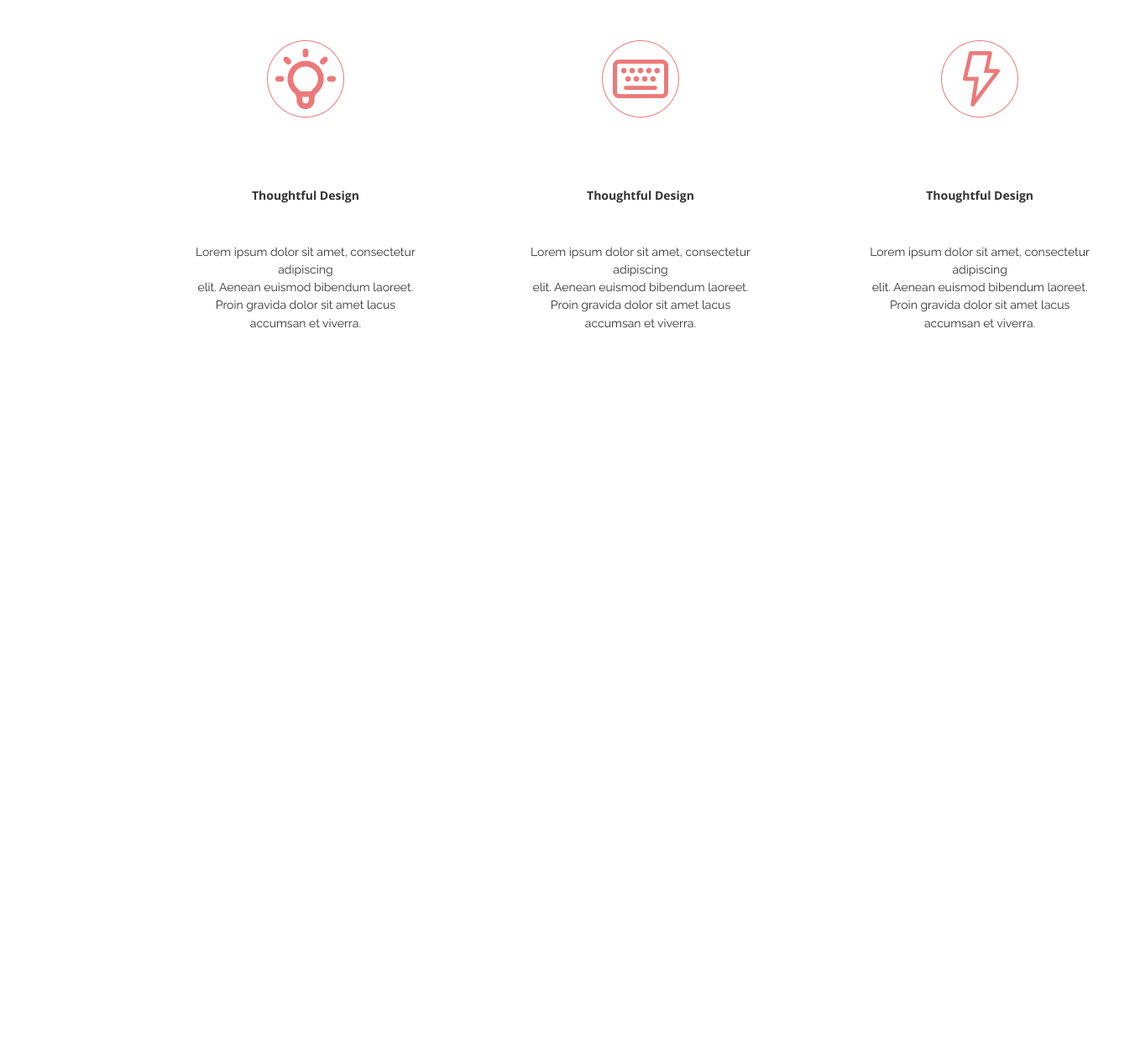
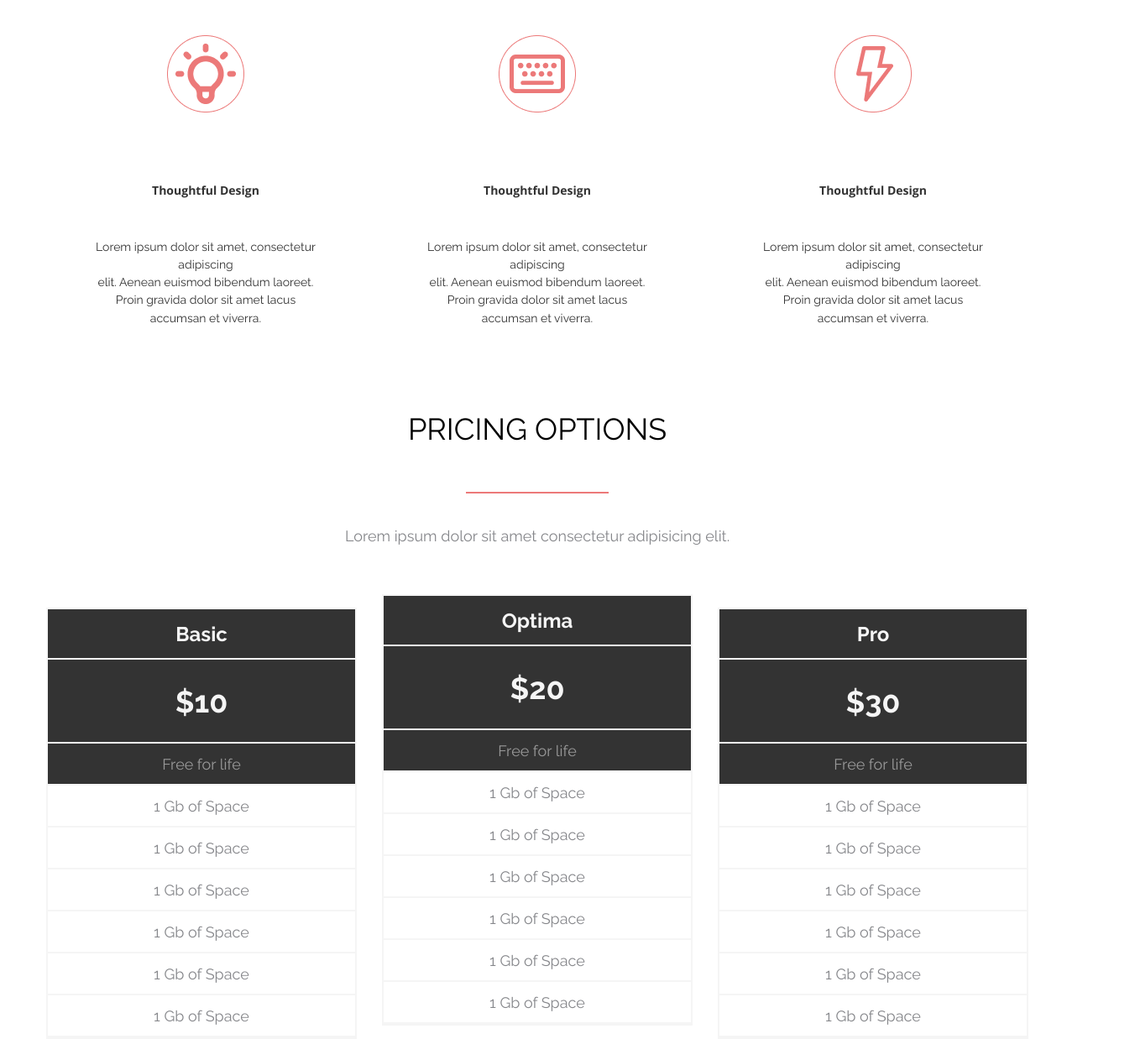
Before and after one commit to Sovet99/Home-Work, a plain HTML site: page index.html in a window 1280 px wide. Shown: the part 921-2159 px from the top of the page at 84% size, 1352 px wide, since content can reach past the window. Before the commit the page ends 1317 px from the top, so only its background shows below. Drawn offline with nearby package versions, Linux system fonts and the light colour scheme; files that its build step writes are made by us from their sources.

Commit message:
Bug fixes

```diff
--- a/CSS/Awesome.css
+++ b/CSS/Awesome.css
@@ -1,8 +1,35 @@
 @import url('https://fonts.googleapis.com/css2?family=Open+Sans:ital,wght@0,400;0,700;1,400&family=Raleway&family=Roboto+Mono:ital,wght@0,200;1,700&display=swap');
 
 .about-container {
-    width: 1170px;
-    height: 665px;
+    display: flex;
+    align-items: center;
+    flex-direction: column;
+
+}
+
+.about-container h2 {
+    font-family: 'Raleway';
+    height: 150px;
+    line-height: 150px;
+    text-align: center;
+    text-transform: uppercase;
+    font-size: 36px;
+    font-weight: 400;
+}
+
+.about-container h5.title {
+    font-family: 'Raleway';
+    font-weight: 400;
+    font-size: 18px;
+    line-height: 21px;
+    color: #86878B;
+    margin-top: 40px;
+    margin-bottom: 71px;
+}
+
+.about-container__bloks {
+    display: flex;
+    justify-content: space-between;
     margin-left: 170px;
     margin-right: 170px;
     text-align: center;
@@ -11,7 +38,7 @@
     box-sizing: border-box;
 }
 
-.about-container .about-title {
+/* .awesome-title {
     vertical-align: middle;
     display: table-cell;
     width: 1170px;
@@ -23,7 +50,7 @@
     line-height: 42.26px;
 }
 
-.about-container .about-subtitle {
+.awesome-subtitle {
     width: 1169px;
     height: 21px;
     margin: 40px 0 71px 0;
@@ -32,9 +59,9 @@
     font-size: 18px;
     line-height: 21px;
     color: #86878B;
-}
+} */
 
-.about-separator {
+.awesome-separator {
     width: 170px;
     height: 0px;
     margin: auto;
--- a/CSS/index.css
+++ b/CSS/index.css
@@ -2,8 +2,9 @@
 
 
 .tabs-container {
-    height: 100vh;
-    min-width: 100%;
+    display: flex;
+    align-items: center;
+    flex-direction: column;
     font-family: Open Sans, sans-serif;
     box-sizing: border-box;
 }
@@ -19,11 +20,12 @@
 .tabs-contaiener.open-tab {
     border: 1px solid #C6CBCD;
     border-top: none;
+
 }
 
 .open-tab .left-side .left-side__h3 {
     height: 124px;
-    line-height: 41px;
+    line-height: 124px;
     font-size: 30px;
     font-weight: 700;
     margin-bottom: 27px;
@@ -35,6 +37,8 @@
 .open-tab {
     border-left: 1px solid #C6CBCD;
     border-bottom: 1px solid #C6CBCD;
+    display: flex;
+    justify-content: space-between;
 
 }
 
@@ -61,7 +65,7 @@
 .left-side {
     width: 570px;
     display: inline-block;
-    margin: 0 25px 0px 100px;
+    margin-left: 100px;
     vertical-align: top;
 }
 
--- /dev/null
+++ b/CSS/pricing.css
@@ -0,0 +1,91 @@
+@import url('https://fonts.googleapis.com/css2?family=Open+Sans:wght@700&family=Raleway:wght@400;700&display=swap');
+
+* {
+	margin: 0;
+	padding: 0;
+	box-sizing: border-box;
+}
+
+.pricing-container {
+	font-family: Raleway, sans-serif;
+}
+
+.pricing-container__price-info {
+	width: 370px;
+	border: 2px solid #F5F5F5;
+}
+
+.pricing-container__price-info h4 {
+	font-size: 24px;
+	height: 60px;
+	background: #333;
+	color: #F5F5F5;
+	line-height: 60px;
+	text-align: center;
+	border-bottom: 2px solid #F5F5F5;
+}
+
+.pricing-container__price-info h3 {
+	font-size: 36px;
+	height: 100px;
+	line-height: 100px;
+	text-align: center;
+	background: #333;
+	color: #F5F5F5;
+	border-bottom: 2px solid #F5F5F5;
+}
+
+.pricing-container__price-info h5 {
+	font-size: 18px;
+	height: 50px;
+	line-height: 50px;
+	text-align: center;
+	border-bottom: 2px solid #F5F5F5;
+	font-weight: 400;
+	color: #86878B;
+}
+
+.pricing-container__price-info h5.subtitle {
+	background: #333;
+	color: rgba(255, 255, 255, 0.5);
+}
+
+.pricing-container__sections {
+	display: flex;
+	justify-content: space-between;
+	height: 530px;
+	width: calc(370px * 3 + 30px * 2);
+	margin: 0 auto;
+}
+
+.pricing-container__price-info {
+	align-self: flex-end;
+}
+
+.pricing-container__price-info:nth-of-type(2) {
+	align-self: flex-start;
+}
+
+.pricing-container h2 {
+	margin-top: 50px;
+	height: 150px;
+	line-height: 150px;
+	text-align: center;
+	text-transform: uppercase;
+	font-size: 36px;
+	font-weight: 400;
+}
+
+.pricing-container .separator {
+	border: 0.5px solid #EC7979;
+	width: 170px;
+	margin: 0 auto;
+}
+
+.pricing-container__text {
+	font-size: 18px;
+	font-weight: 400;
+	color: #86878B;
+	text-align: center;
+	margin: 40px 0 59px;
+}
--- a/index.html
+++ b/index.html
@@ -5,9 +5,10 @@
 	<meta charset="UTF-8">
 	<meta http-equiv="X-UA-Compatible" content="IE=edge">
 	<meta name="viewport" content="width=device-width, initial-scale=1.0">
-	<link rel="stylesheet" href="index.css">
-	<link rel="stylesheet" href="Awesome.css">
-	<title>Document</title>
+	<link rel="stylesheet" href="CSS/index.css">
+	<link rel="stylesheet" href="CSS/Awesome.css">
+	<link rel="stylesheet" href="CSS/pricing.css">
+	<title>AXIT</title>
 </head>
 
 <body>
@@ -40,11 +41,14 @@
 				<img src="images/Rectangle 111.png" alt="The Statue of Liberty">
 			</section>
 		</div>
+	</main>
 
-		<div class="about-container">
-			<h2 class="about-title">WHY THIS IS AWESOME</h2>
-			<div class="about-separator"></div>
-			<h5 class="about-subtitle">Lorem ipsum dolor sit amet, consectetur adipiscing elit.</h5>
+	<main class="about-container">
+		<h2>Why this awesome</h2>
+		<div class="awesome-separator"></div>
+		<h5 class="title">Lorem ipsum dolor sit amet, consectetur adipiscing elit.</h5>
+
+		<div class="about-container__bloks">
 
 			<div class="about-container__block1">
 				<img src="images/icon1.jpg" alt="bulb">
@@ -77,6 +81,52 @@
 
 	</main>
 
+	<main class="pricing-container">
+		<h2>Pricing options</h2>
+		<div class="separator"></div>
+		<h5 class="pricing-container__text">
+			Lorem ipsum dolor sit amet consectetur adipisicing elit.
+		</h5>
+		<section class="pricing-container__sections">
+			<section class="pricing-container__price-info">
+				<h4>Basic</h4>
+				<h3>&#36;10</h3>
+				<h5 class="subtitle">Free for life</h5>
+				<h5>1 Gb of Space</h5>
+				<h5>1 Gb of Space</h5>
+				<h5>1 Gb of Space</h5>
+				<h5>1 Gb of Space</h5>
+				<h5>1 Gb of Space</h5>
+				<h5>1 Gb of Space</h5>
+			</section>
+			<section class="pricing-container__price-info">
+				<h4>Optima</h4>
+				<h3>&#36;20</h3>
+				<h5 class="subtitle">Free for life</h5>
+				<h5>1 Gb of Space</h5>
+				<h5>1 Gb of Space</h5>
+				<h5>1 Gb of Space</h5>
+				<h5>1 Gb of Space</h5>
+				<h5>1 Gb of Space</h5>
+				<h5>1 Gb of Space</h5>
+			</section>
+			<section class="pricing-container__price-info">
+				<h4>Pro</h4>
+				<h3>&#36;30</h3>
+				<h5 class="subtitle">Free for life</h5>
+				<h5>1 Gb of Space</h5>
+				<h5>1 Gb of Space</h5>
+				<h5>1 Gb of Space</h5>
+				<h5>1 Gb of Space</h5>
+				<h5>1 Gb of Space</h5>
+				<h5>1 Gb of Space</h5>
+			</section>
+		</section>
+	</main>
+
+
+	</main>
+
 </body>
 
 </html>
```
